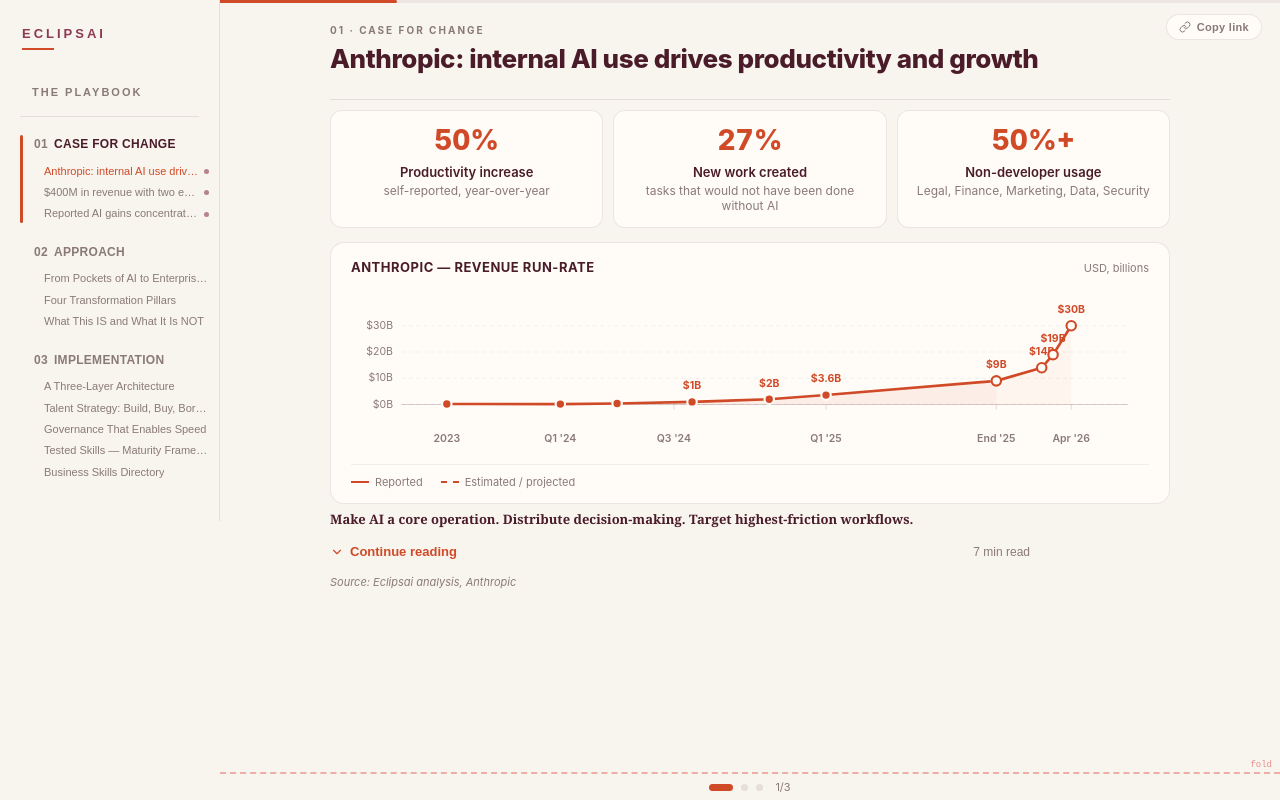
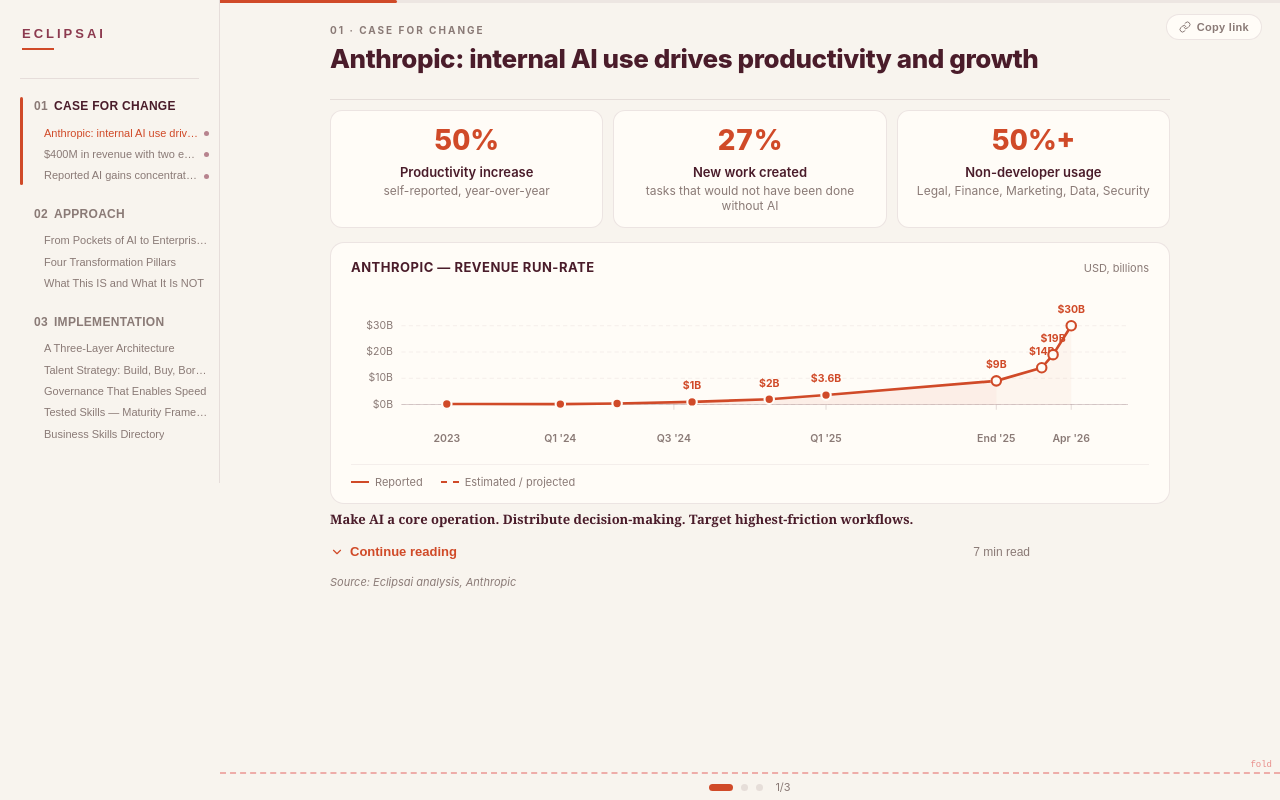
Before and after one commit to ChipAlexandru/Eclipsaiv2, a Next.js app: page /the-playbook/case/anthropic-ai-native in a window 1280 px wide. Built offline with nearby package versions, Linux system fonts and the light colour scheme.

Commit message:
Remove Cover button from left rail
With one deck on the shelf, the deck-title Cover button duplicates
the Eclipsai mark directly above it and adds no real navigation —
chapters are reachable in the list immediately below.

Co-Authored-By: Claude Opus 4.6 <noreply@anthropic.com>

```diff
--- a/src/components/LeftRail.jsx
+++ b/src/components/LeftRail.jsx
@@ -33,22 +33,6 @@ export function LeftRail({
           Eclipsai
         </div>
         <div style={{ width: 32, height: 2, background: C.accent, marginTop: 7 }} />
-      </button>
-
-      {/* Cover (deck title) button */}
-      <button onClick={onGoCover} style={{
-        display: "flex", alignItems: "center", gap: 10, width: "100%",
-        padding: "8px 12px", borderRadius: 8, border: "none", cursor: "pointer", textAlign: "left",
-        background: isCoverActive ? C.accentBg : "transparent", marginBottom: 10,
-        transition: "background 0.2s",
-      }}>
-        <div style={{
-          fontSize: 11, fontWeight: 700,
-          color: isCoverActive ? C.accent : C.textMuted,
-          letterSpacing: 2, textTransform: "uppercase",
-        }}>
-          {deckTitle || "Cover"}
-        </div>
       </button>
 
       <div style={{ height: 1, background: C.border, marginBottom: 14, marginRight: 20 }} />
```
